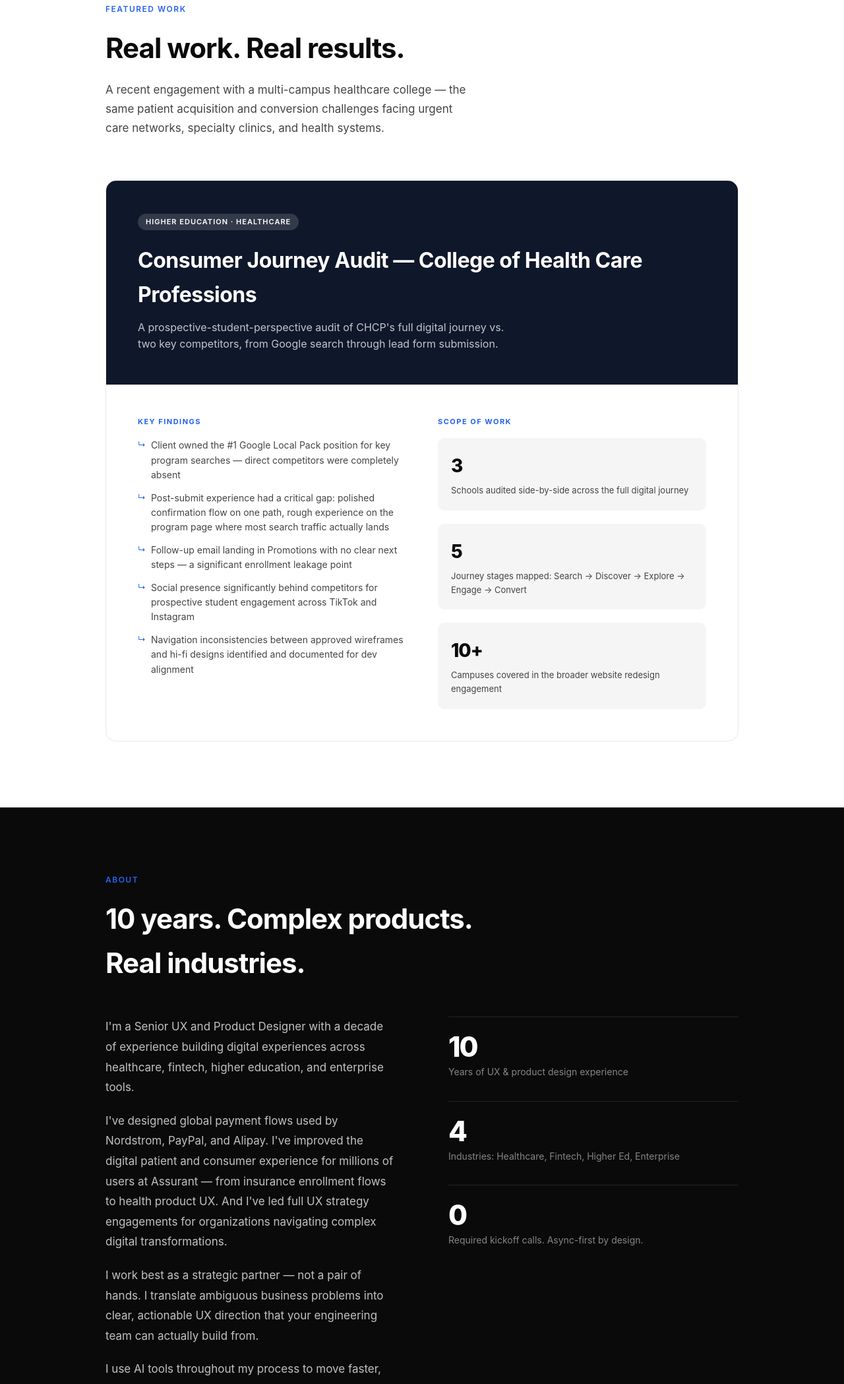
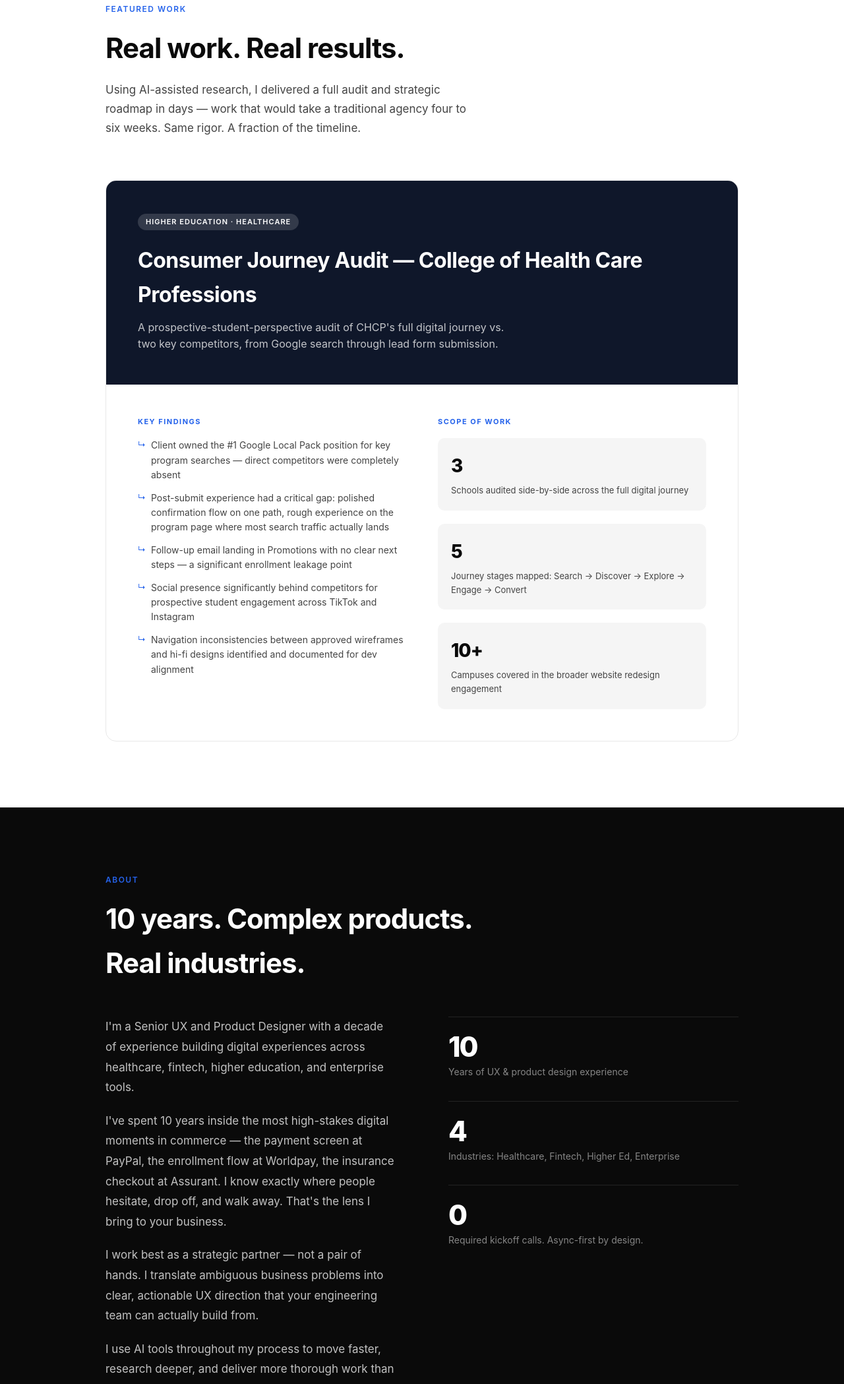
Before and after one commit to jgoins247/jgoinsconsulting, a plain HTML site: page index.html in a window 1280 px wide. Shown: the part 2920-5018 px from the top of the page at 66% size. Drawn offline with Linux system fonts and the light colour scheme.

Commit message:
Strengthen story hook in About section and CHCP case study outcome line

```diff
--- a/index.html
+++ b/index.html
@@ -838,7 +838,7 @@
   <div class="container">
     <p class="section-label">Featured Work</p>
     <h2 class="section-headline">Real work. Real results.</h2>
-    <p class="section-sub">A recent engagement with a multi-campus healthcare college — the same patient acquisition and conversion challenges facing urgent care networks, specialty clinics, and health systems.</p>
+    <p class="section-sub">Using AI-assisted research, I delivered a full audit and strategic roadmap in days — work that would take a traditional agency four to six weeks. Same rigor. A fraction of the timeline.</p>
 
     <div class="case-study">
       <div class="case-study-header">
@@ -887,7 +887,7 @@
     <div class="about-grid">
       <div class="about-body">
         <p>I'm a Senior UX and Product Designer with a decade of experience building digital experiences across healthcare, fintech, higher education, and enterprise tools.</p>
-        <p>I've designed global payment flows used by Nordstrom, PayPal, and Alipay. I've improved the digital patient and consumer experience for millions of users at Assurant — from insurance enrollment flows to health product UX. And I've led full UX strategy engagements for organizations navigating complex digital transformations.</p>
+        <p>I've spent 10 years inside the most high-stakes digital moments in commerce — the payment screen at PayPal, the enrollment flow at Worldpay, the insurance checkout at Assurant. I know exactly where people hesitate, drop off, and walk away. That's the lens I bring to your business.</p>
         <p>I work best as a strategic partner — not a pair of hands. I translate ambiguous business problems into clear, actionable UX direction that your engineering team can actually build from.</p>
         <p>I use AI tools throughout my process to move faster, research deeper, and deliver more thorough work than a traditional UX engagement. You get senior judgment at accelerated speed.</p>
       </div>
```
